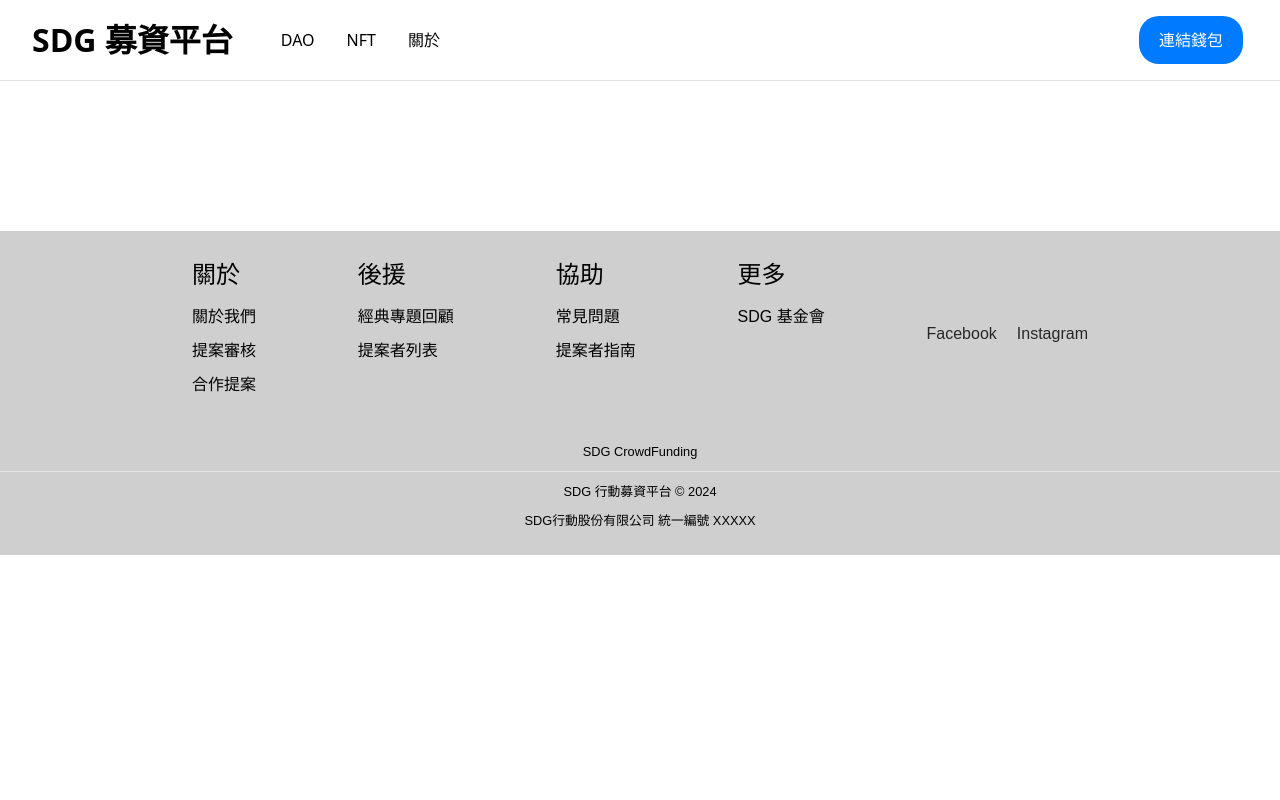
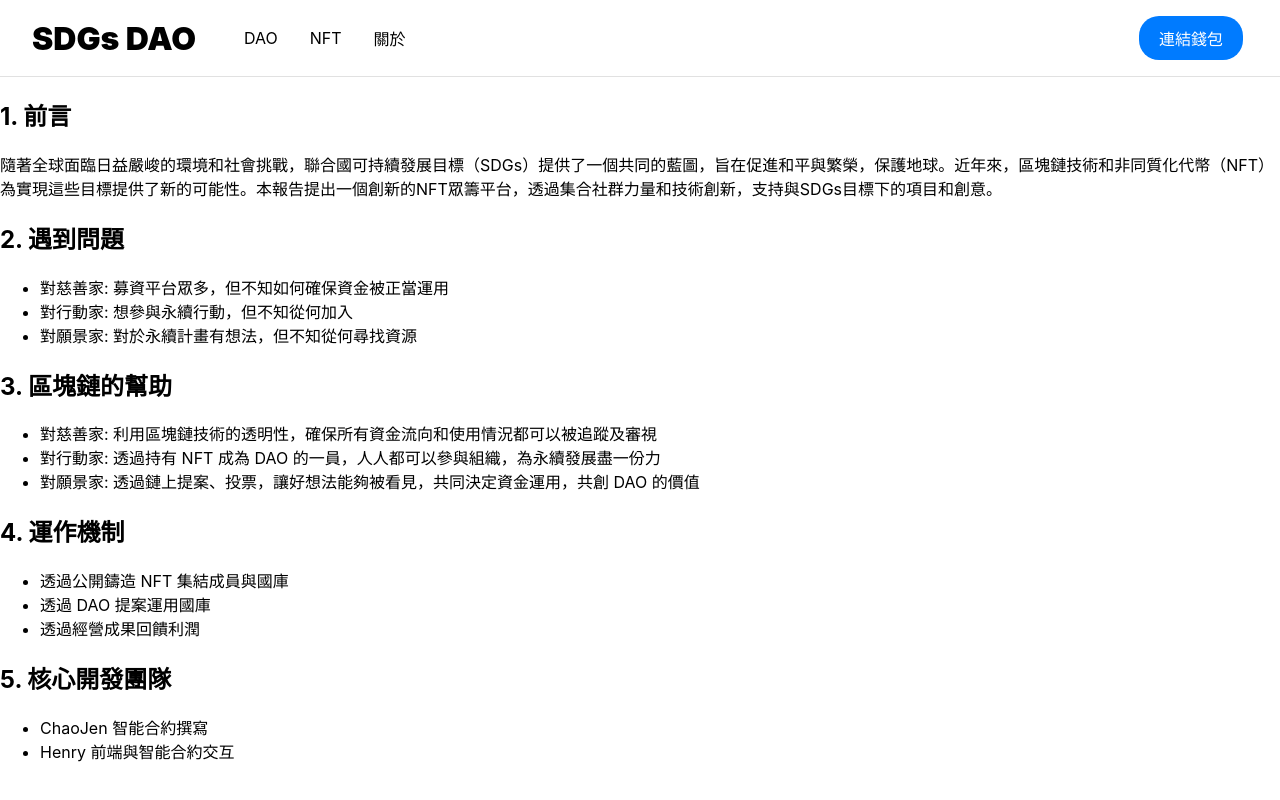
Before and after one commit to paiching/SDG-CrowFunding, a React (Create React App) app: page /about in a window 1280 px wide. Shown: the top 800 px of the page. Built offline with nearby package versions, Linux system fonts and the light colour scheme; no server answers.

Commit message:
feature text

```diff
--- a/src/App.jsx
+++ b/src/App.jsx
@@ -12,6 +12,7 @@ import ProductList from './Pages/ProductList.tsx';
 import { AuthProvider } from './AuthContext';
 import Dao from './Pages/Dao.jsx';
 import ContractsDao from './Pages/ContractsDao.jsx';
+import About from './Pages/about.jsx'
 
 const App = ()=>{
 
@@ -30,7 +31,7 @@ const App = ()=>{
       <Route path="/items" element={<ItemsPage />} />
       <Route path="/products" element={<ProductList />} />
       <Route path="/dao" element={<ContractsDao />} />
-
+      <Route path="/about" element={<About />} />
         {/* <Route path="/" element={<HomePage />} />
         <Route path="/about" element={<AboutPage />} />
         <Route path="/contact" element={<ContactPage />} /> */}
--- a/src/Components/FeatureSection.tsx
+++ b/src/Components/FeatureSection.tsx
@@ -123,11 +123,11 @@ export default function FeatureSection() {
   return (
     <section className={styles.featureSection} style={{ backgroundImage: `url(${images[activeIndex]})` }}>
       <div className={`${styles.content} ${styles.semiTransparentOverlay}`}>
-        <h1 className={styles.contentTitle }>SDG 募資行動計畫</h1>
+        <h1 className={styles.contentTitle }>SDGs 永續行動計畫</h1>
         <div className='flex'>
           <div className={styles.minted}>
 
-              <span className={styles.bolderGreen}>{caseNumber}</span> 件提案計畫進行中
+              <span className={styles.bolderGreen}>{caseNumber}</span> 件提案計畫
               <span className={styles.bolder}> |
               {/* </span> 已完成 <span className={styles.bolderBlue}>15</span> 件目標 <span className={styles.bolder}>| */}
               </span> 已募資 <span className={styles.bolderOrange}>{treasury}</span> <span className={styles.bolder}>ETH
--- a/src/Components/Header.tsx
+++ b/src/Components/Header.tsx
@@ -15,9 +15,8 @@ export default function Header() {
   };
 
   const handleConnectWallet = async () => {
-    console.log("sssd");
+
     if (window.ethereum) {
-      console.log("get signer");
       try {
         await window.ethereum.request({ method: 'eth_requestAccounts' });
         const provider = new ethers.providers.Web3Provider(window.ethereum);
@@ -27,7 +26,7 @@ export default function Header() {
         setSigner(signer); // 使用新的签名者更新全局状态
         console.log(signer);
       } catch (error) {
-        console.error("连接钱包时出错:", error);
+        console.error("連接錢包出錯:", error);
       }
     } else {
       console.error('未安装MetaMask');
@@ -36,7 +35,7 @@ export default function Header() {
 
   const handleDisconnectWallet = () => {
     // Simple confirmation dialog to confirm wallet disconnection
-    const willDisconnect = window.confirm("Are you sure you want to disconnect your wallet?");
+    const willDisconnect = window.confirm("斷開錢包連結?");
     if (willDisconnect) {
       // Reset the context state
       setUserAddress('');
@@ -53,7 +52,7 @@ export default function Header() {
     <div className={styles.header}>
       <div className={styles.nav}>
         <Link to="/">
-          <div className={styles.logo}>SDG 募資平台</div>
+          <div className={styles.logo}>SDGs DAO</div>
         </Link>
          <div className={`${styles.menuItem} ${isMenuOpen ? styles.menuOpen : ''}`}>
           {/* <Link to="/explore">
@@ -74,7 +73,7 @@ export default function Header() {
           <Link to="/products">
             <div className={styles.link}>NFT</div>
           </Link>
-          <Link to="/contracts">
+          <Link to="/about">
             <div className={styles.link}>關於</div>
           </Link>
         </div>
--- /dev/null
+++ b/src/Pages/about.jsx
@@ -0,0 +1,41 @@
+import React from 'react';
+import styles from './about.scss';
+
+function about() {
+  return (
+    <div className={styles.aboutContainer}>
+      {/* <h1>SDGs DAO</h1> */}
+      <h2>1. 前言</h2>
+      <p>隨著全球面臨日益嚴峻的環境和社會挑戰，聯合國可持續發展目標（SDGs）提供了一個共同的藍圖，旨在促進和平與繁榮，保護地球。近年來，區塊鏈技術和非同質化代幣（NFT）為實現這些目標提供了新的可能性。本報告提出一個創新的NFT眾籌平台，透過集合社群力量和技術創新，支持與SDGs目標下的項目和創意。</p>
+
+      <h2>2. 遇到問題</h2>
+      <ul>
+        <li>對慈善家: 募資平台眾多，但不知如何確保資金被正當運用</li>
+        <li>對行動家: 想參與永續行動，但不知從何加入</li>
+        <li>對願景家: 對於永續計畫有想法，但不知從何尋找資源</li>
+      </ul>
+
+      <h2>3. 區塊鏈的幫助</h2>
+      <ul>
+        <li>對慈善家: 利用區塊鏈技術的透明性，確保所有資金流向和使用情況都可以被追蹤及審視</li>
+        <li>對行動家: 透過持有 NFT 成為 DAO 的一員，人人都可以參與組織，為永續發展盡一份力</li>
+        <li>對願景家: 透過鏈上提案、投票，讓好想法能夠被看見，共同決定資金運用，共創 DAO 的價值</li>
+      </ul>
+
+      <h2>4. 運作機制</h2>
+      <ul>
+        <li>透過公開鑄造 NFT 集結成員與國庫</li>
+        <li>透過 DAO 提案運用國庫</li>
+        <li>透過經營成果回饋利潤</li>
+      </ul>
+
+      <h2>5. 核心開發團隊</h2>
+      <ul>
+        <li>ChaoJen 智能合約撰寫</li>
+        <li>Henry 前端與智能合約交互</li>
+      </ul>
+    </div>
+  );
+}
+
+export default about;
--- /dev/null
+++ b/src/Pages/about.scss
@@ -0,0 +1,4 @@
+.aboutContainer{
+    max-width: 70%;
+    margin: auto;
+}
--- a/src/index.jsx
+++ b/src/index.jsx
@@ -1,7 +1,7 @@
 import React from 'react';
 import ReactDOM from 'react-dom/client';
 import './index.scss';
-import 'bootstrap/dist/css/bootstrap.min.css';
+//import 'bootstrap/dist/css/bootstrap.min.css';
 import App from './App';
 // import { BrowserRouter as Router } from 'react-router-dom';
 
```
Also changed, not shown: 1 other file (tests, documents, lock files or other folders).
